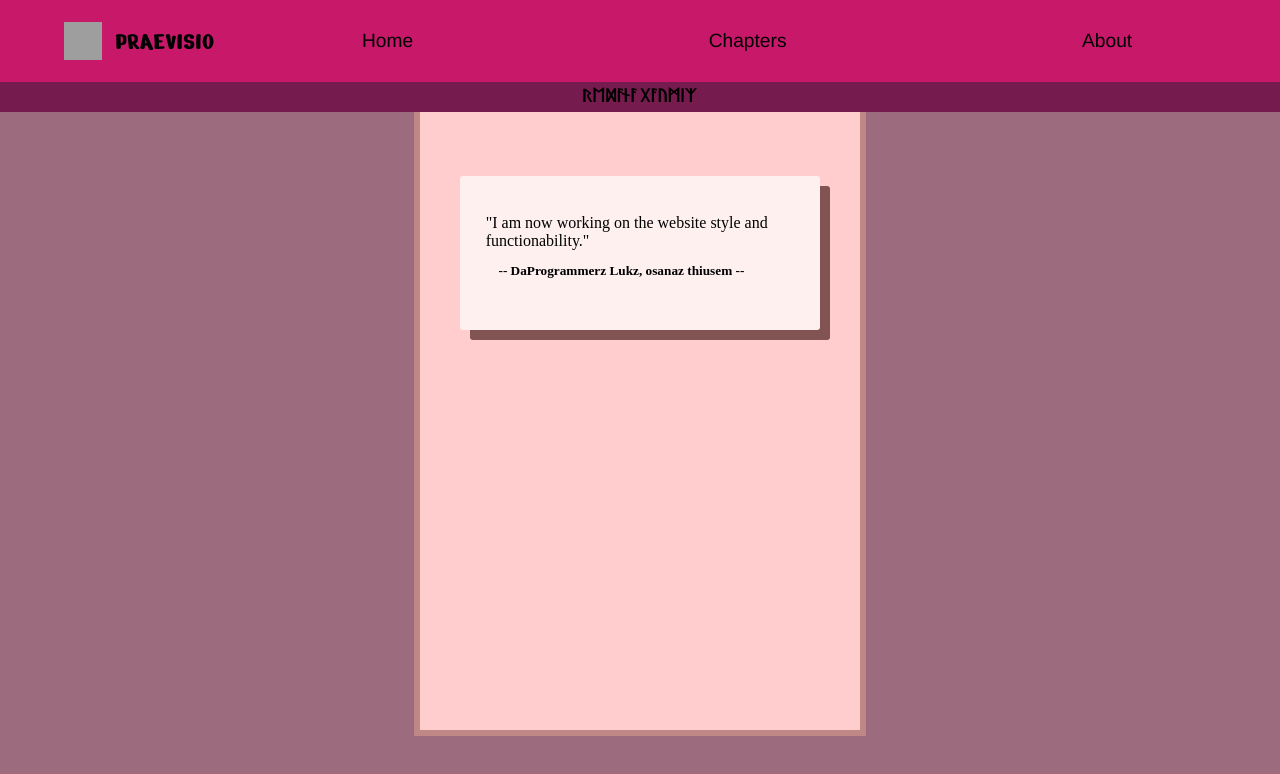
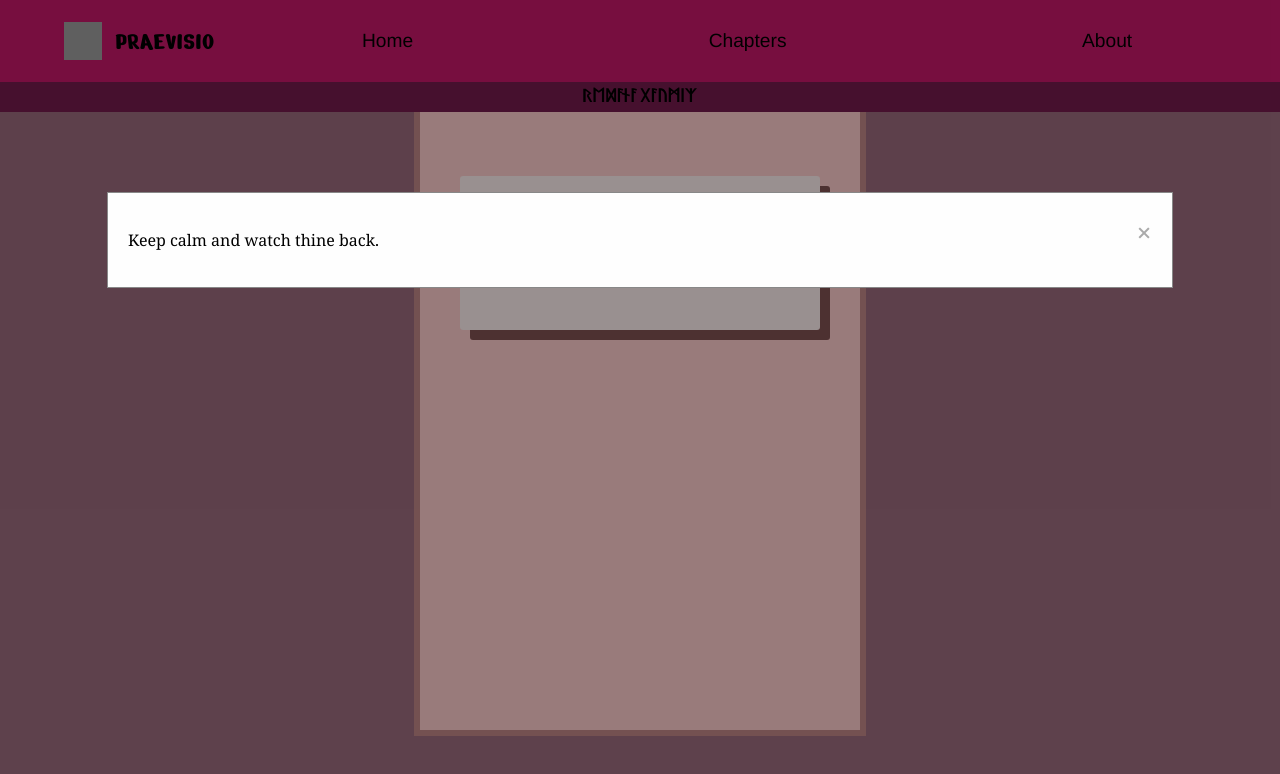
Before and after one commit to Lux-Sonechka/praevideo, a plain HTML site: page index.html in a window 1280 px wide. Drawn offline with Linux system fonts and the light colour scheme; grey boxes are pictures that could not be loaded; files whose address does not match are found by name; a web font is replaced by a local one.

Commit message:
Add files via upload

```diff
--- a/index.html
+++ b/index.html
@@ -14,6 +14,20 @@
     <title>PRAEVIDEO</title>
 </head>
 <body onload="OnStart()">
+    <!-- The Modal -->
+    <div id="myModal" class="modal">
+
+    <!-- Modal content -->
+    <div class="modal-content">
+      <span class="close" onclick="close_popup()">&times;</span>
+      <p>Keep calm and watch thine back.</p>
+    </div>
+
+  </div>
+    <audio autoplay loop id="song-unfamiliar">
+        <source src="Songs/unfamiliar-place.ogg" type="audio/ogg">
+        Your browser does not support the audio element.
+      </audio>
     <div id="navbar">
         <img src="https://upload.wikimedia.org/wikipedia/commons/thumb/0/0a/Earth_symbol_%28bold%29.svg/800px-Earth_symbol_%28bold%29.svg.png" id="img-slogan" onclick="RedirectWikiSlogan()">
         <h3 id="slogan" onclick="Red_Slogan()">PRAEVISIO</h1>
--- a/scripts.js
+++ b/scripts.js
@@ -1,4 +1,18 @@
+var modal;
+var btn;
+var span;
+
 function OnStart() {
+    // Get the modal
+    modal = document.getElementById("myModal");
+
+    // Get the button that opens the modal
+    btn = document.getElementById("myBtn");
+
+    // Get the <span> element that closes the modal
+    span = document.getElementsByClassName("close");
+    modal.style.display = "block";
+
     var choose = Math.floor(Math.random() * 5)
 
     switch (choose) {
@@ -32,3 +46,22 @@ function Red_Home() {
 function Red_Slogan() {
     window.location.replace('https://www.bing.com/search?q=what+does+"praevisio"+mean%3F&pc=0OVP&ptag=C999A354F7A8C3A&form=PCF101&conlogo=CT3210127')
 }
+
+
+// When the user clicks on the button, open the modal
+btn.onclick = function() {
+  modal.style.display = "block";
+}
+
+// When the user clicks on <span> (x), close the modal
+function close_popup() {
+  modal.style.display = "none";
+  document.getElementById('song-unfamiliar').play()
+}
+
+// When the user clicks anywhere outside of the modal, close it
+window.onclick = function(event) {
+  if (event.target == modal) {
+    modal.style.display = "none";
+  }
+}
--- a/styles.css
+++ b/styles.css
@@ -101,3 +101,40 @@ body {
     border: 0.5vw solid rgb(192, 135, 135);
     border-top: 0cm solid black;
 }
+/* The Modal (background) */
+.modal {
+    display: none; /* Hidden by default */
+    position: fixed; /* Stay in place */
+    z-index: 1; /* Sit on top */
+    left: 0;
+    top: 0;
+    width: 100%; /* Full width */
+    height: 100%; /* Full height */
+    overflow: auto; /* Enable scroll if needed */
+    background-color: rgb(0,0,0); /* Fallback color */
+    background-color: rgba(0,0,0,0.4); /* Black w/ opacity */
+  }
+
+  /* Modal Content/Box */
+  .modal-content {
+    background-color: #fefefe;
+    margin: 15% auto; /* 15% from the top and centered */
+    padding: 20px;
+    border: 1px solid #888;
+    width: 80%; /* Could be more or less, depending on screen size */
+  }
+
+  /* The Close Button */
+  .close {
+    color: #aaa;
+    float: right;
+    font-size: 28px;
+    font-weight: bold;
+  }
+
+  .close:hover,
+  .close:focus {
+    color: black;
+    text-decoration: none;
+    cursor: pointer;
+  }
```
